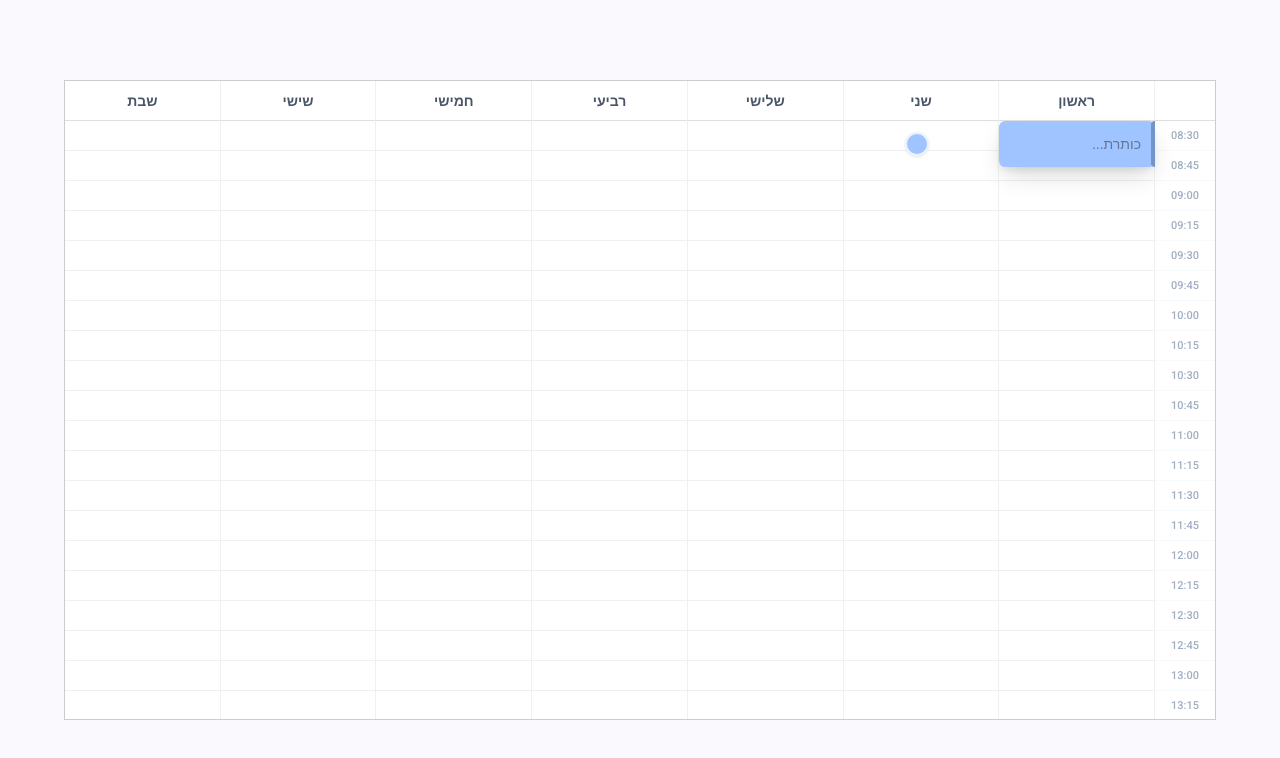
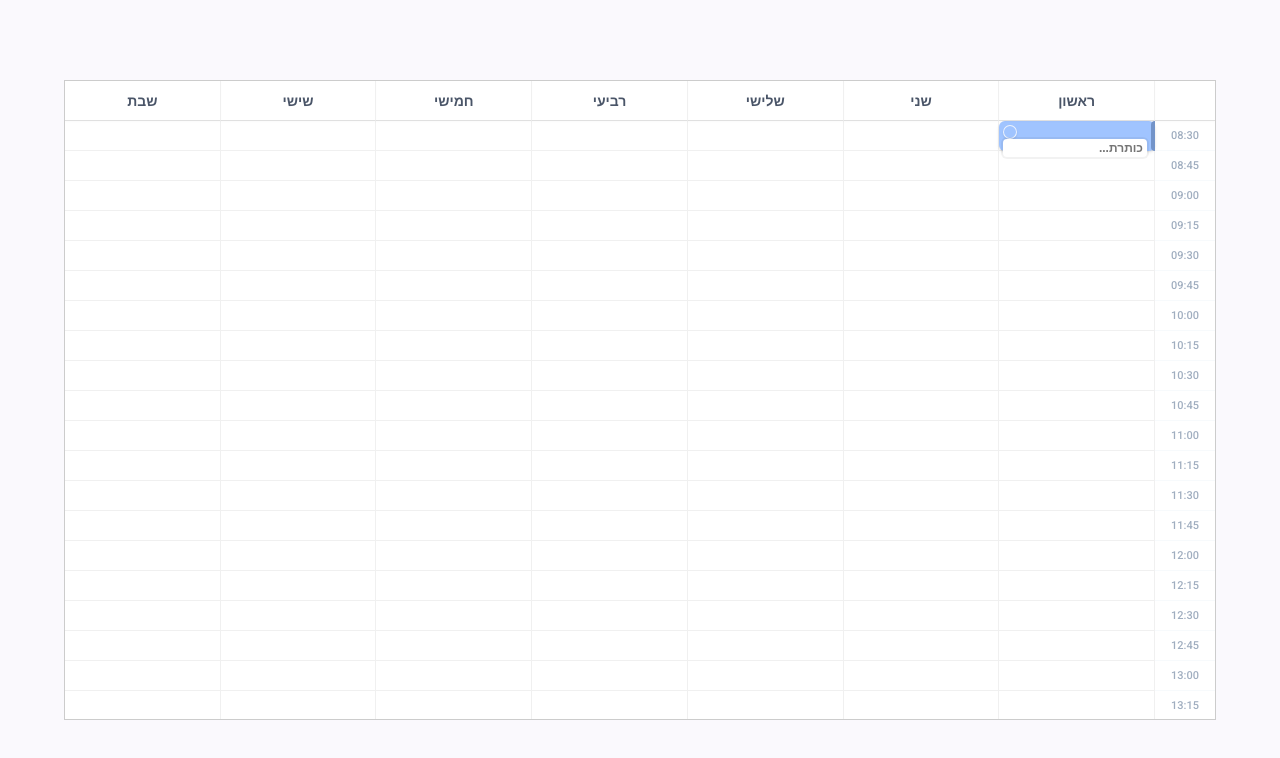
Before and after one commit to barzeli/week-plan, an Angular app: page / in a window 1280 px wide. Both pictures are taken after a click on the element 1077 px from the left and 136 px from the top of the page. Shown: the top 758 px of the page. Built offline with nearby package versions, Linux system fonts and the light colour scheme.

Commit message:
merged event edit and normal

```diff
--- a/src/app/week-calendar/event/event.html
+++ b/src/app/week-calendar/event/event.html
@@ -1,5 +1,35 @@
-<div class="event-time">{{ event().displayTime }}</div>
-<div class="event-title">{{ event().title }}</div>
+<div class="event-header">
+  <div class="event-time">{{ event().displayTime }}</div>
+  <button
+    type="button"
+    class="color-picker-toggle"
+    [style.background]="event().color"
+    (click)="isOpen.set(!isOpen()); $event.stopPropagation()"
+  ></button>
+</div>
+
+@if (isEditing()) {
+  <input
+    #titleInput
+    type="text"
+    [ngModel]="event().title"
+    (ngModelChange)="titleChange.emit($event)"
+    (keydown)="onTitleKeyDown($event)"
+    (click)="$event.stopPropagation()"
+    placeholder="כותרת..."
+  />
+} @else {
+  <div class="event-title">{{ event().title }}</div>
+}
+
+@if (isOpen()) {
+  <div class="inline-color-picker" (click)="$event.stopPropagation()">
+    <app-color-picker
+      [selectedColor]="event().color"
+      (colorSelected)="onColorSelected($event)"
+    ></app-color-picker>
+  </div>
+}
 
 <div class="actions">
   <button class="action-btn delete-btn" (click)="onDelete($event)" title="Delete">
--- a/src/app/week-calendar/event/event.scss
+++ b/src/app/week-calendar/event/event.scss
@@ -1,21 +1,15 @@
-// Variable definitions duplicated here or should be shared.
-// For now, hardcode or redefine.
 $event-font-size: 13px;
 
 :host {
-  /* keep text baseline same as when the input is present: top padding matches input height */
-  // Padding moved below to be closer to flex props
   line-height: normal;
-
-  // background-color is set via inline style on host
-  border: none !important; // Override inline border
+  border: none !important;
   border-radius: 6px;
   font-size: $event-font-size;
   font-family: 'Inter', sans-serif;
   font-weight: 500;
   cursor: pointer;
-  overflow: hidden;
-  color: #1a1a1a; // Darker text for contrast
+  overflow: visible; // Changed from hidden to allow color picker to show
+  color: #1a1a1a;
   pointer-events: auto;
   box-shadow:
     0 2px 4px rgba(0, 0, 0, 0.05),
@@ -24,26 +18,33 @@ $event-font-size: 13px;
     transform 0.1s ease,
     box-shadow 0.1s ease;
 
-  display: grid !important; // Force grid
-  align-content: start !important; // Align tracks to start (Top)
-  justify-items: start; // Align items to start (Right in RTL)
-  gap: 0; // No gap between time and title by default
+  display: flex !important;
+  flex-direction: column;
+  align-items: stretch;
+  gap: 0;
 
-  padding: 2px 10px 0 4px; // Tighter padding
-  box-sizing: border-box; // Ensure padding is included in width/height
+  padding: 4px 8px 4px 4px;
+  box-sizing: border-box;
+  position: absolute;
 
-  position: absolute; // It MUST be absolute to be positioned in the calendar
-
-  // Left accent border using pseudo-element
   &::before {
     content: '';
     position: absolute;
     top: 0;
-    right: 0; // RTL
+    right: 0;
     bottom: 0;
     width: 4px;
     background-color: var(--event-color);
-    filter: brightness(0.75) saturate(1.2); // Make it darker and richer than the bg
+    filter: brightness(0.75) saturate(1.2);
+    border-radius: 6px 0 0 6px;
+  }
+
+  .event-header {
+    display: flex;
+    justify-content: space-between;
+    align-items: center;
+    width: 100%;
+    margin-bottom: 2px;
   }
 
   .event-time {
@@ -54,8 +55,22 @@ $event-font-size: 13px;
     overflow: hidden;
     text-overflow: ellipsis;
     line-height: 1.2;
-    margin: 0; // Remove margins
-    padding-bottom: 1px; // Tiny gap
+  }
+
+  .color-picker-toggle {
+    width: 14px;
+    height: 14px;
+    border: 1px solid rgba(255, 255, 255, 0.8);
+    border-radius: 50%;
+    padding: 0;
+    cursor: pointer;
+    transition: all 0.2s cubic-bezier(0.4, 0, 0.2, 1);
+    flex-shrink: 0;
+    box-shadow: 0 1px 2px rgba(0, 0, 0, 0.1);
+
+    &:hover {
+      transform: scale(1.2);
+    }
   }
 
   .event-title {
@@ -68,20 +83,49 @@ $event-font-size: 13px;
     margin: 0;
   }
 
-  // Actions container
+  input {
+    width: 100%;
+    border: none;
+    border-radius: 4px;
+    padding: 2px 4px;
+    font-size: 12px;
+    color: #1a1a1a;
+    font-weight: 700;
+    outline: none;
+    background: rgba(255, 255, 255, 0.5);
+    margin: -2px 0;
+
+    &:focus {
+      background: white;
+      box-shadow: 0 0 0 2px rgba(0, 0, 0, 0.05);
+    }
+  }
+
+  .inline-color-picker {
+    position: absolute;
+    top: 24px;
+    right: 0;
+    z-index: 100;
+
+    app-color-picker {
+      transform: scale(0.7);
+      transform-origin: top right;
+    }
+  }
+
   .actions {
     position: absolute;
     top: 4px;
-    left: 4px; // RTL: left side
-    display: none; // Hidden by default
+    left: 4px;
+    display: none;
     gap: 4px;
     z-index: 10;
 
     .action-btn {
-      width: 20px;
-      height: 20px;
+      width: 18px;
+      height: 18px;
       border: none;
-      background: rgba(255, 255, 255, 0.6);
+      background: rgba(255, 255, 255, 0.8);
       border-radius: 4px;
       display: flex;
       align-items: center;
@@ -96,37 +140,19 @@ $event-font-size: 13px;
         box-shadow: 0 1px 3px rgba(0, 0, 0, 0.1);
       }
 
-      svg {
-        width: 12px;
-        height: 12px;
-        stroke-width: 2.5;
-      }
-
       &.delete-btn:hover {
-        color: #ef4444; // Red for delete
-      }
-
-      &.edit-btn:hover {
-        color: #000;
+        color: #ef4444;
       }
     }
   }
 
   &:hover {
-    z-index: 5;
+    z-index: 20;
     transform: translateY(-1px);
-    box-shadow:
-      0 4px 8px rgba(0, 0, 0, 0.1),
-      0 2px 4px rgba(0, 0, 0, 0.05);
+    box-shadow: 0 4px 8px rgba(0, 0, 0, 0.1);
 
     .actions {
       display: flex;
     }
   }
-
-  // When the event is being edited
-  &.hidden {
-    opacity: 0;
-    pointer-events: none;
-  }
 }
--- a/src/app/week-calendar/event/event.ts
+++ b/src/app/week-calendar/event/event.ts
@@ -1,22 +1,55 @@
-import { Component, input, output } from '@angular/core';
+import { Component, input, output, signal, ElementRef, viewChild, effect } from '@angular/core';
+import { FormsModule } from '@angular/forms';
 import { CalendarEvent } from '../week-calendar';
+import { ColorPickerComponent } from '../color-picker/color-picker';
 
 @Component({
   selector: 'app-event',
-  imports: [],
+  standalone: true,
+  imports: [FormsModule, ColorPickerComponent],
   templateUrl: './event.html',
   styleUrls: ['./event.scss'],
   host: {
     '[style]': 'event().style',
+    '(dblclick)': 'onDblClick($event)',
   }
 })
 export class EventComponent {
   event = input.required<CalendarEvent>();
+  isEditing = signal(false);
+  isPending = input(false); // New input to identify if it's the creation phase
+
   edit = output<MouseEvent>();
   delete = output<MouseEvent>();
+  titleChange = output<string>();
+  colorChange = output<string>();
+  confirm = output<void>();
+
+  isOpen = signal(false);
+  titleInput = viewChild<ElementRef<HTMLInputElement>>('titleInput');
+
+  constructor() {
+    effect(() => {
+      if (this.isEditing() || this.isPending()) {
+        setTimeout(() => this.titleInput()?.nativeElement.focus(), 0);
+      }
+    });
+
+    effect(() => {
+      if (this.isPending()) {
+        this.isEditing.set(true);
+      }
+    }, { allowSignalWrites: true });
+  }
+
+  onDblClick(e: MouseEvent) {
+    e.stopPropagation();
+    this.isEditing.set(true);
+  }
 
   onEdit(e: MouseEvent) {
     e.stopPropagation();
+    this.isEditing.set(true);
     this.edit.emit(e);
   }
 
@@ -24,4 +57,18 @@ export class EventComponent {
     e.stopPropagation();
     this.delete.emit(e);
   }
+
+  onTitleKeyDown(e: KeyboardEvent) {
+    if (e.key === 'Enter') {
+      this.isEditing.set(false);
+      this.confirm.emit();
+    } else if (e.key === 'Escape') {
+      this.isEditing.set(false);
+    }
+  }
+
+  onColorSelected(color: string) {
+    this.colorChange.emit(color);
+    this.isOpen.set(false);
+  }
 }
--- a/src/app/week-calendar/week-calendar.html
+++ b/src/app/week-calendar/week-calendar.html
@@ -33,42 +33,20 @@
         [event]="event"
         (edit)="editEvent(event, $event)"
         (delete)="deleteEvent(event)"
-        [class.hidden]="editingEvent() === event"
+        (titleChange)="updateEventTitle(event, $event)"
+        (colorChange)="updateEventColor(event, $event)"
       ></app-event>
     }
     @if (pendingEvent(); as pending) {
-      <div class="event pending" [style]="pending.style">
-        <div class="pending-top">
-          <input
-            #eventInput
-            type="text"
-            [(ngModel)]="newEventTitle"
-            (keydown.enter)="confirmEventCreation()"
-            (keydown.escape)="cancelEdit()"
-            placeholder="כותרת..."
-          />
-          <button
-            type="button"
-            class="color-picker-button"
-            cdkOverlayOrigin
-            #colorPickerButton="cdkOverlayOrigin"
-            [style.background]="newEventColor()"
-            (click)="isOpen = !isOpen"
-          ></button>
-
-          <ng-template
-            cdkConnectedOverlay
-            [cdkConnectedOverlayOrigin]="colorPickerButton"
-            [cdkConnectedOverlayOpen]="isOpen"
-            (overlayOutsideClick)="isOpen = false"
-          >
-            <app-color-picker
-              [selectedColor]="newEventColor()"
-              (colorSelected)="setEventColor($event)"
-            ></app-color-picker>
-          </ng-template>
-        </div>
-      </div>
+      <app-event
+        class="event"
+        [event]="pendingAsEvent(pending)"
+        [isPending]="true"
+        (titleChange)="newEventTitle.set($event)"
+        (colorChange)="setEventColor($event)"
+        (confirm)="confirmEventCreation()"
+        (delete)="cancelEdit()"
+      ></app-event>
     }
   </div>
 </div>
--- a/src/app/week-calendar/week-calendar.scss
+++ b/src/app/week-calendar/week-calendar.scss
@@ -1,26 +1,14 @@
 .calendar-container {
   direction: rtl;
   display: grid;
-  grid-template-columns: var(--time-slots-column-width) repeat(7, 1fr); /* Fixed width for time column */
+  grid-template-columns: var(--time-slots-column-width) repeat(7, 1fr);
   max-height: 80vh;
   width: 90vw;
   background: white;
   overflow: auto;
   border: 1px solid #ccc;
-  user-select: none; /* Prevent text selection during drag */
+  user-select: none;
   position: relative;
-
-  // Color palette
-  $event-bg: rgba(173, 216, 230, 0.7);
-  $event-border: #add8e6;
-  $text-primary: #333;
-  $text-secondary: rgba(0, 0, 0, 0.85);
-  $text-muted: rgba(0, 0, 0, 0.45);
-  $focus-ring: rgba(0, 123, 255, 0.06);
-  $shadow-light: rgba(255, 255, 255, 0.06);
-  $shadow-dark: rgba(0, 0, 0, 0.03);
-  $event-font-size: 13px;
-  $event-padding: 6px 8px;
 
   &::-webkit-scrollbar {
     display: none;
@@ -51,7 +39,7 @@
     }
 
     .day-header {
-      border-right: 1px solid #f0f0f0; // Lighter border
+      border-right: 1px solid #f0f0f0;
     }
 
     .time-slot {
@@ -72,11 +60,11 @@
       transition: background-color 0.1s ease;
 
       &:hover {
-        background-color: #f7fafc; // Very light subtle hover
+        background-color: #f7fafc;
       }
 
       &.selected {
-        background-color: rgba(66, 153, 225, 0.1); // Tailwind blue-500 equivalent, very light
+        background-color: rgba(66, 153, 225, 0.1);
       }
     }
   }
@@ -85,151 +73,11 @@
     position: absolute;
     grid-column: 2 / -1;
     grid-row: 2 / -1;
-    grid-column: 2 / -1;
-    grid-row: 2 / -1;
     pointer-events: none;
   }
 
   .event {
-    /* keep text baseline same as when the input is present: top padding matches input height */
-    // Padding moved below to be closer to flex props
-    line-height: normal;
-
     position: absolute;
-    // background-color is set via inline style
-    border: none !important; // Override inline border
-    border-radius: 6px;
-    font-size: $event-font-size;
-    font-family: 'Inter', sans-serif;
-    font-weight: 500;
-    cursor: pointer;
-    overflow: hidden;
-    color: #1a1a1a; // Darker text for contrast
     pointer-events: auto;
-    box-shadow:
-      0 2px 4px rgba(0, 0, 0, 0.05),
-      0 1px 2px rgba(0, 0, 0, 0.1);
-    transition:
-      transform 0.1s ease,
-      box-shadow 0.1s ease;
-
-    padding: 2px 10px 0 4px; // Tighter padding
-    box-sizing: border-box; // Ensure padding is included in width/height
-
-    // Left accent border using pseudo-element
-    &::before {
-      content: '';
-      position: absolute;
-      top: 0;
-      right: 0; // RTL
-      bottom: 0;
-      width: 4px;
-      background-color: var(--event-color);
-      filter: brightness(0.75) saturate(1.2); // Make it darker and richer than the bg
-    }
-
-    // When the event is being edited
-    &.hidden {
-      opacity: 0;
-      pointer-events: none;
-    }
-
-    // When the event is the pending input container
-    &.pending {
-      padding: 0;
-      position: absolute;
-      z-index: 101;
-      pointer-events: auto;
-      display: flex;
-      flex-direction: column;
-      box-shadow:
-        0 12px 24px -4px rgba(0, 0, 0, 0.15),
-        0 4px 8px -2px rgba(0, 0, 0, 0.1);
-      min-height: 46px; // Ensure enough height for input and controls
-      overflow: visible;
-
-      // Ensure the accent border is also there for pending
-      &::before {
-        z-index: 1;
-        border-radius: 6px 0 0 6px; // Match main border radius
-      }
-
-      .pending-top {
-        display: flex;
-        align-items: center;
-        gap: 8px;
-        position: relative;
-        z-index: 2;
-        padding-right: 6px; // Space for border
-        height: 100%;
-      }
-
-      input {
-        height: 100%; // Fill the container height
-        min-height: 36px;
-        flex: 1;
-        border: none;
-        border-radius: 4px;
-        padding: 0 8px;
-        font-size: 14px; // Slightly larger for better readability
-        color: #1a1a1a;
-        font-weight: 600;
-        outline: none;
-        background: transparent;
-
-        &::placeholder {
-          color: rgba(0, 0, 0, 0.4);
-          font-weight: 400;
-        }
-      }
-
-      .color-picker-button {
-        width: 24px;
-        height: 24px;
-        border: 2px solid rgba(255, 255, 255, 0.8);
-        border-radius: 50%;
-        padding: 0;
-        cursor: pointer;
-        transition: all 0.2s cubic-bezier(0.4, 0, 0.2, 1);
-        flex-shrink: 0;
-        box-shadow: 0 1px 3px rgba(0, 0, 0, 0.1);
-
-        &:hover {
-          transform: scale(1.1);
-          box-shadow: 0 2px 5px rgba(0, 0, 0, 0.2);
-        }
-
-        &:active {
-          transform: scale(0.95);
-        }
-      }
-    }
   }
 }
-
-// Dropdown styles have been moved to ColorPickerComponent
-
-@keyframes dropdownFadeIn {
-  from {
-    opacity: 0;
-    transform: scale(0.9);
-  }
-  to {
-    opacity: 1;
-    transform: scale(1);
-  }
-}
-
-@keyframes checkPop {
-  0% {
-    transform: scale(0);
-    opacity: 0;
-  }
-  60% {
-    transform: scale(1.2);
-  }
-  100% {
-    transform: scale(1);
-    opacity: 1;
-  }
-}
--- a/src/app/week-calendar/week-calendar.ts
+++ b/src/app/week-calendar/week-calendar.ts
@@ -1,8 +1,6 @@
 import { Component, computed, effect, ElementRef, input, signal, viewChild, AfterViewInit } from '@angular/core';
 import { FormsModule } from '@angular/forms';
 import { ColorPickerComponent } from './color-picker/color-picker';
-import { OverlayModule } from '@angular/cdk/overlay';
-import { CdkConnectedOverlay, CdkOverlayOrigin } from '@angular/cdk/overlay';
 import { EventComponent } from './event/event'; // Correct import will be added later
 
 export interface CalendarCell {
@@ -24,7 +22,7 @@ export type PendingEvent = Omit<CalendarEvent, 'title'>;
 
 @Component({
   selector: 'app-week-calendar',
-  imports: [FormsModule, OverlayModule, CdkOverlayOrigin, CdkConnectedOverlay, ColorPickerComponent, EventComponent],
+  imports: [FormsModule, EventComponent],
   templateUrl: './week-calendar.html',
   styleUrls: ['./week-calendar.scss'],
   host: {
@@ -79,7 +77,6 @@ export class WeekCalendarComponent implements AfterViewInit {
   editingEvent = signal<CalendarEvent | null>(null);
 
   calendarContainer = viewChild.required<ElementRef<HTMLDivElement>>('calendarContainer');
-  eventInput = viewChild<ElementRef<HTMLInputElement>>('eventInput');
 
   dayWidth = signal(0);
   protected headerHeight = 40;
@@ -87,11 +84,6 @@ export class WeekCalendarComponent implements AfterViewInit {
   protected timeSlotsColumnWidth = 60;
 
   constructor() {
-    effect(() => {
-      if (this.eventInput()) {
-        this.eventInput()!.nativeElement.focus();
-      }
-    });
   }
 
   ngAfterViewInit() {
@@ -152,6 +144,7 @@ export class WeekCalendarComponent implements AfterViewInit {
     this.editingEvent.set(null);
     this.newEventTitle.set('');
     this.newEventColor.set('#a0c4ff');
+    this.isOpen = false;
   }
 
   deleteEvent(event: CalendarEvent) {
@@ -290,6 +283,32 @@ export class WeekCalendarComponent implements AfterViewInit {
     this.isOpen = false; // Close picker on selection
   }
 
+  updateEventTitle(event: CalendarEvent, title: string) {
+    const titleVal = title || '';
+    event.title = titleVal;
+    // Update newEventTitle in case this is the pending event
+    if (this.pendingEvent()) {
+      this.newEventTitle.set(titleVal);
+    }
+  }
+
+  updateEventColor(event: CalendarEvent, color: string) {
+    event.color = color;
+    event.style = {
+      ...event.style,
+      backgroundColor: color,
+      borderColor: color,
+      '--event-color': color,
+    };
+  }
+
+  pendingAsEvent(pending: PendingEvent): CalendarEvent {
+    return {
+      ...pending,
+      title: this.newEventTitle(),
+    };
+  }
+
   confirmEventCreation() {
     const title = this.newEventTitle().trim();
     const pending = this.pendingEvent();
```
